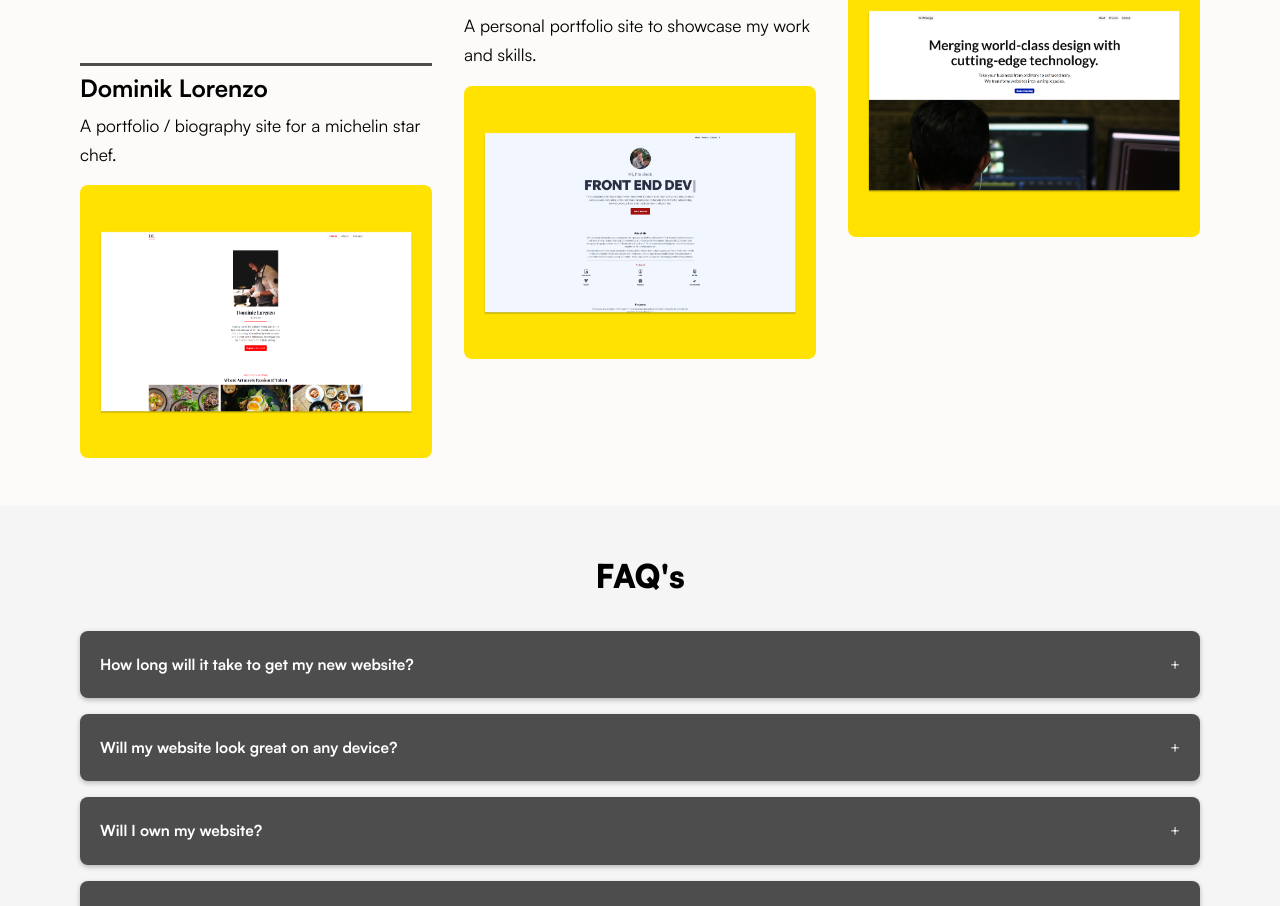
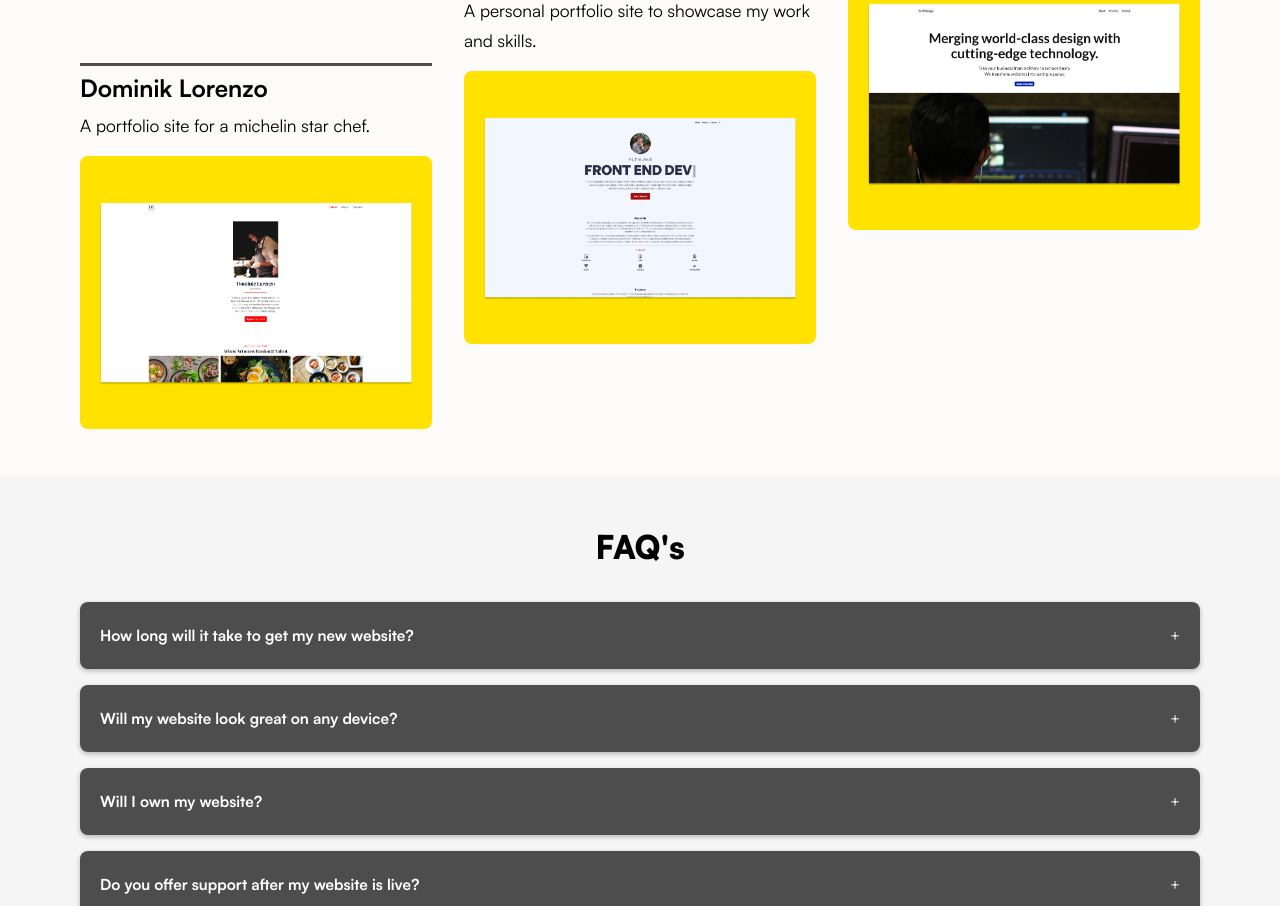
Before and after one commit to Toumari/Lemony, a Vue app: page / in a window 1280 px wide. Shown: the part 3070-3976 px from the top of the page. Built offline with nearby package versions, Linux system fonts and the light colour scheme.

Commit message:
changed text

```diff
--- a/src/components/PortfolioThree.vue
+++ b/src/components/PortfolioThree.vue
@@ -10,7 +10,7 @@
                     <a href="https://venerable-ganache-ed2f4a.netlify.app/">
                         <h3 class="project__title">Dominik Lorenzo</h3>
                         <p class="project__description">
-                            A portfolio / biography site for a michelin star chef.
+                            A portfolio site for a michelin star chef.
                         </p>
                         <img src="@/assets/dom.png" alt="" />
                     </a>
```
